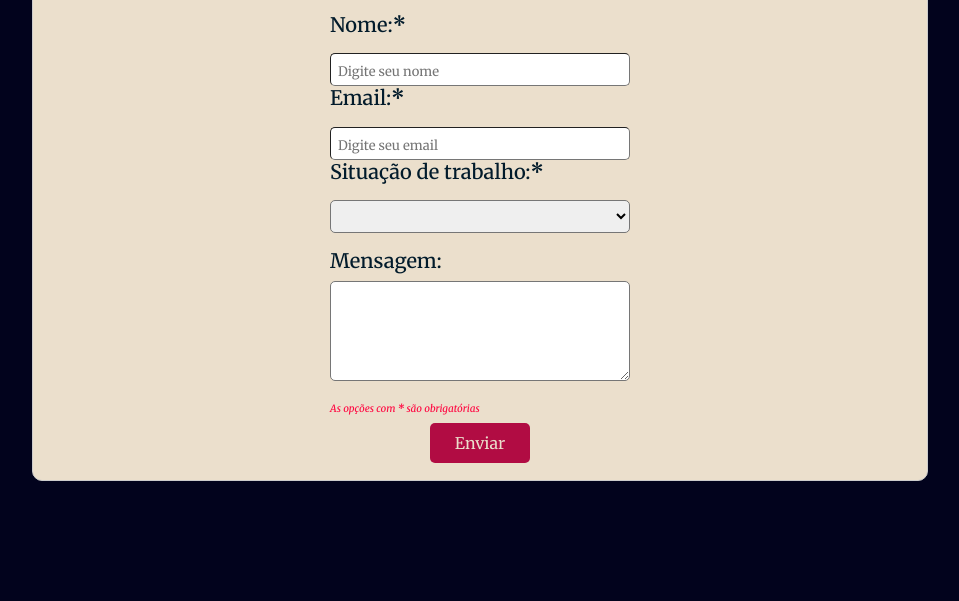
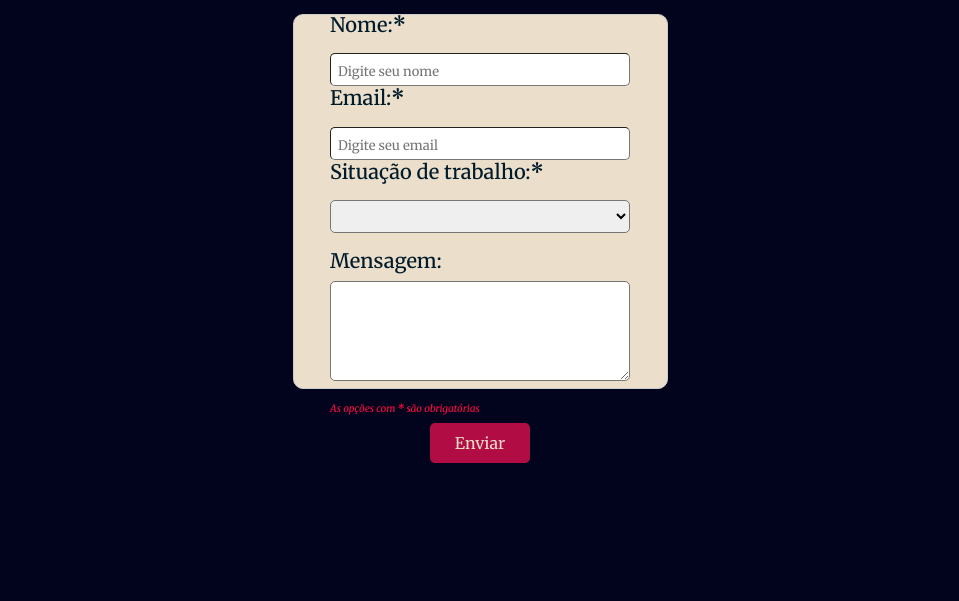
Before and after one commit to eu-helio/formularioresponsivo, a website: page index.html in a window 1280 px wide. Shown: the part 199-800 px from the top of the page, without its empty margins (160-1119 px from the left). Drawn offline with nearby package versions, Linux system fonts and the light colour scheme.

Commit message:
Update style.css

```diff
--- a/assets/css/style.css
+++ b/assets/css/style.css
@@ -1,7 +1,8 @@
 .container {
     display: flex !important;
     height: 70% !important;
-    max-width: 70% !important;
+    max-width: 375px !important;
+    height: 375px !important;
     justify-content: center !important;
     align-items: center !important;
     flex-direction: column !important;
```
